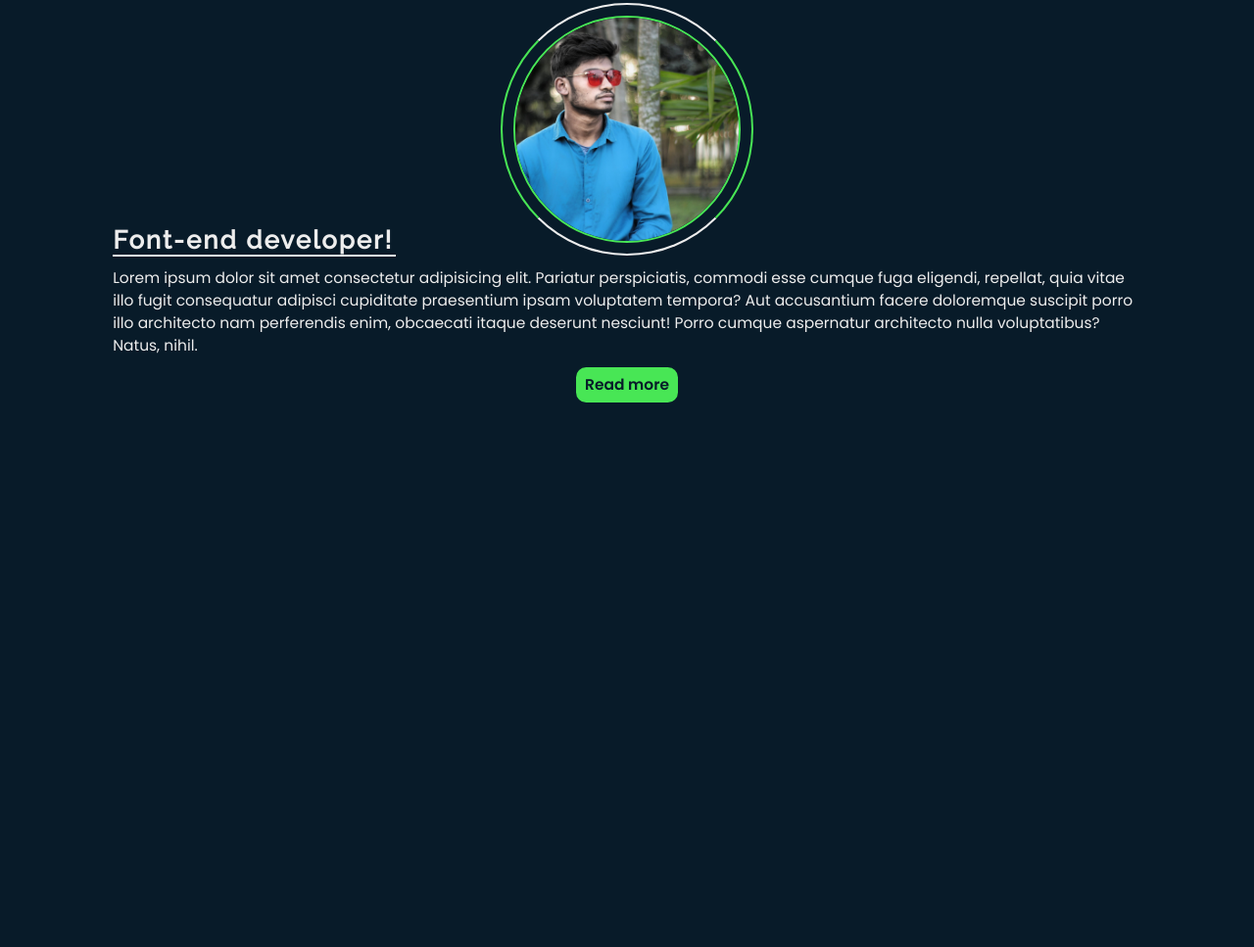
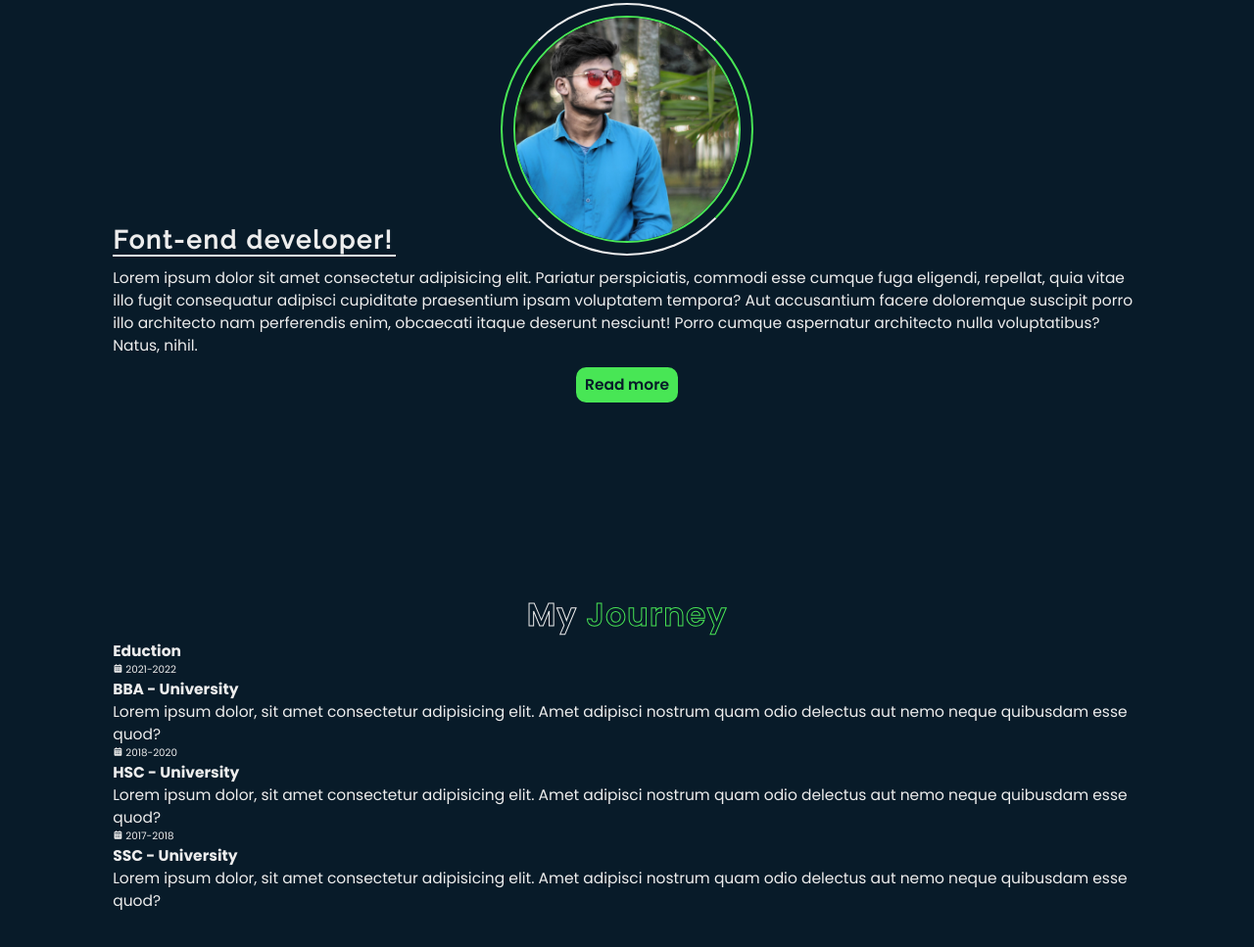
Before and after one commit to Rifaatislaam/2024-PORTFOLIO, a plain HTML site: page index.html in a window 1280 px wide. Shown: the part 1049-2016 px from the top of the page at 98% size. Before the commit the page ends 1600 px from the top, so only its background shows below. Drawn offline with nearby package versions, Linux system fonts and the light colour scheme.

Commit message:
creating Education section

```diff
--- a/index.html
+++ b/index.html
@@ -23,7 +23,9 @@
 </head>
 
 <body>
-  <!-- NAVIGATION SECTION DESIGN -->
+  <!-- -------------------------------------
+       NAVIGATION SECTION DESIGN
+------------------------------------- -->
   <div class="header">
     <a href="#">
       <div class="logo">
@@ -47,7 +49,10 @@
     </nav>
   </div>
 
-  <!-- HOME SECTION DESIGN -->
+  <!-- -- -------------------------------------
+            HOME SECTION DESIGN
+-- ------------------------------------- -->
+
   <section class="home" id="home">
     <div class="home-image">
       <img src="./IMAGES/Rifats-image.jpg" alt="">
@@ -71,8 +76,9 @@
       <a href="https://discord.com/channels/rifat6766"><i class='bx bxl-discord-alt'></i></a>
     </div>
   </section>
-
-  <!-- ABOUT SECTION DESIGN -->
+  <!-- -- -------------------------------------
+         ABOUT SECTION DESIGN
+-- ------------------------------------- -->
   <section class="about" id="about">
     <div class="about-heading">
       <h1 class="heading">About me</h1>
@@ -90,15 +96,65 @@
         nesciunt! Porro cumque aspernatur architecto nulla voluptatibus? Natus, nihil.</p>
     </div>
 
-    <div class="btn-box btns">
+    <div? class="btn-box btns">
       <a href="#" class="btn">Read more</a>
-    </div
+    </div>
   </section>
+
+    <!-- -- -------------------------------------
+ HERE IS THE EDUCATION SECTION DESIGN
+-- ------------------------------------- -->
+
+    <section id="education" class="education" >
+      <h1 class="heading"> My <span>Journey</span> </h1>
+
+      <!-- EDUCTION RAW DESIGN -->
+      <div class="education-row">
+        <div class="education-colum">
+          <h2>Eduction</h2>
+
+          <div class="eduction-box">
+            <div class="eduction-content">
+              <div class="content">
+                <div class="year"><i class='bx bxs-calendar'></i> 2021-2022</div>
+                <h2>BBA - University</h2>
+                <p>Lorem ipsum dolor, sit amet consectetur adipisicing elit. Amet adipisci nostrum quam odio delectus
+                  aut nemo neque quibusdam esse quod?</p>
+              </div>
+            </div>
+          </div>
+
+          <div class="eduction-box">
+            <div class="eduction-content">
+              <div class="content">
+                <div class="year"><i class='bx bxs-calendar'></i> 2018-2020</div>
+                <h2>HSC - University</h2>
+                <p>Lorem ipsum dolor, sit amet consectetur adipisicing elit. Amet adipisci nostrum quam odio delectus
+                  aut nemo neque quibusdam esse quod?</p>
+              </div>
+            </div>
+          </div>
+
+          <div class="eduction-box">
+            <div class="eduction-content">
+              <div class="content">
+                <div class="year"><i class='bx bxs-calendar'></i> 2017-2018</div>
+                <h2>SSC - University</h2>
+                <p>Lorem ipsum dolor, sit amet consectetur adipisicing elit. Amet adipisci nostrum quam odio delectus
+                  aut nemo neque quibusdam esse quod?</p>
+              </div>
+            </div>
+          </div>
+
+        </div>
+      </div>
+
+    </section>
 
 
 
-  <!-- HERE IS THE CUSTOM javaScript link -->
-  <script src="./script.js"></script>
+    <!-- HERE IS THE CUSTOM javaScript link -->
+    <script src="./script.js"></script>
 </body>
 
 </html>
--- a/style.css
+++ b/style.css
@@ -35,7 +35,7 @@ body {
 
 .header {
   width: 100%;
-  padding: 2rem 9%;
+  padding: 1rem 9%;
   position: fixed;
   top: 0;
   left: 0;
@@ -53,7 +53,12 @@ body {
   left: -100%;
   width: 100%;
   height: 100%;
-  background: linear-gradient(90deg, transparent, rgba(255,255,255, 0.4), transparent);
+  background: linear-gradient(
+    90deg,
+    transparent,
+    rgba(255, 255, 255, 0.4),
+    transparent
+  );
   transition: 0.5s;
 }
 .header:hover:after {
@@ -115,11 +120,6 @@ body {
 section {
   min-height: 100vh;
   padding: 10rem 9% 2rem;
-  /* background-image: url(./IMAGES/background.gif);
-  background-position: center;
-  background-repeat: no-repeat;
-  background-attachment: scroll;
-  background-size: cover; */
 }
 
 .home {
@@ -266,12 +266,13 @@ section {
   width: 32.8rem;
 }
 .about > .about-heading h1 {
+  letter-spacing: 1px;
   margin-bottom: 2rem;
   font-size: 3.2rem;
   color: transparent;
   font-weight: 600;
   text-align: center;
-  -webkit-text-stroke: 0.5px var(--main-color);
+  -webkit-text-stroke: 1px var(--text-color);
 }
 /* { ABOUT-IMAGE DESIGN }  */
 
@@ -323,3 +324,23 @@ section {
   justify-content: center;
   align-items: center;
 }
+
+
+/* EDUCTION SECTION DESIGN  */
+.education {
+  padding: 0 9%;
+}
+
+.education > .heading {
+  margin-top: 5rem;
+  font-size: 3.2rem;
+  font-weight: 600;
+  text-align: center;
+  color: transparent;
+  letter-spacing: 1px;
+  -webkit-text-stroke: 1px var(--text-color);
+}
+.education > .heading > span {
+  -webkit-text-stroke: 1px var(--main-color);
+
+}
```
